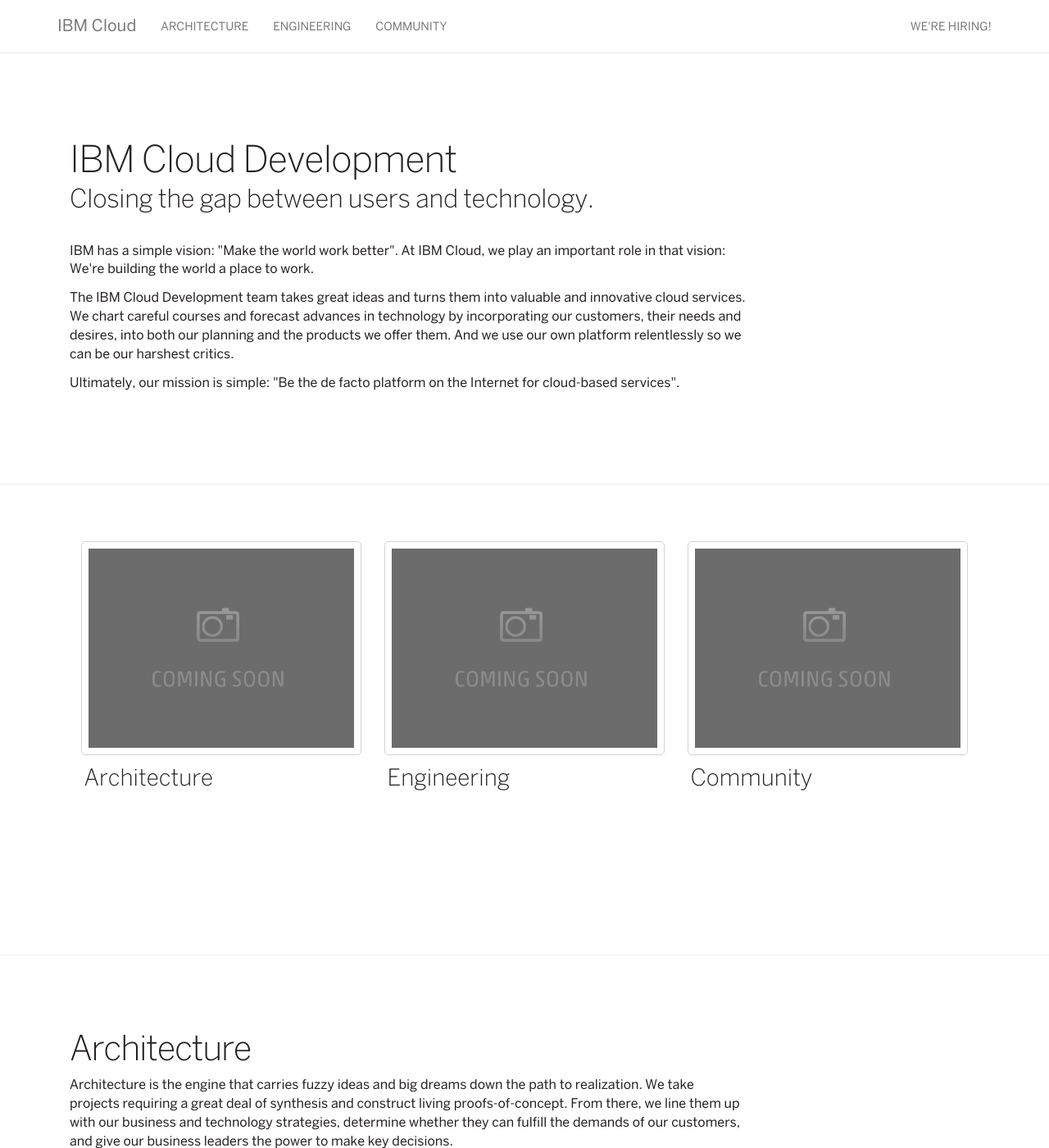
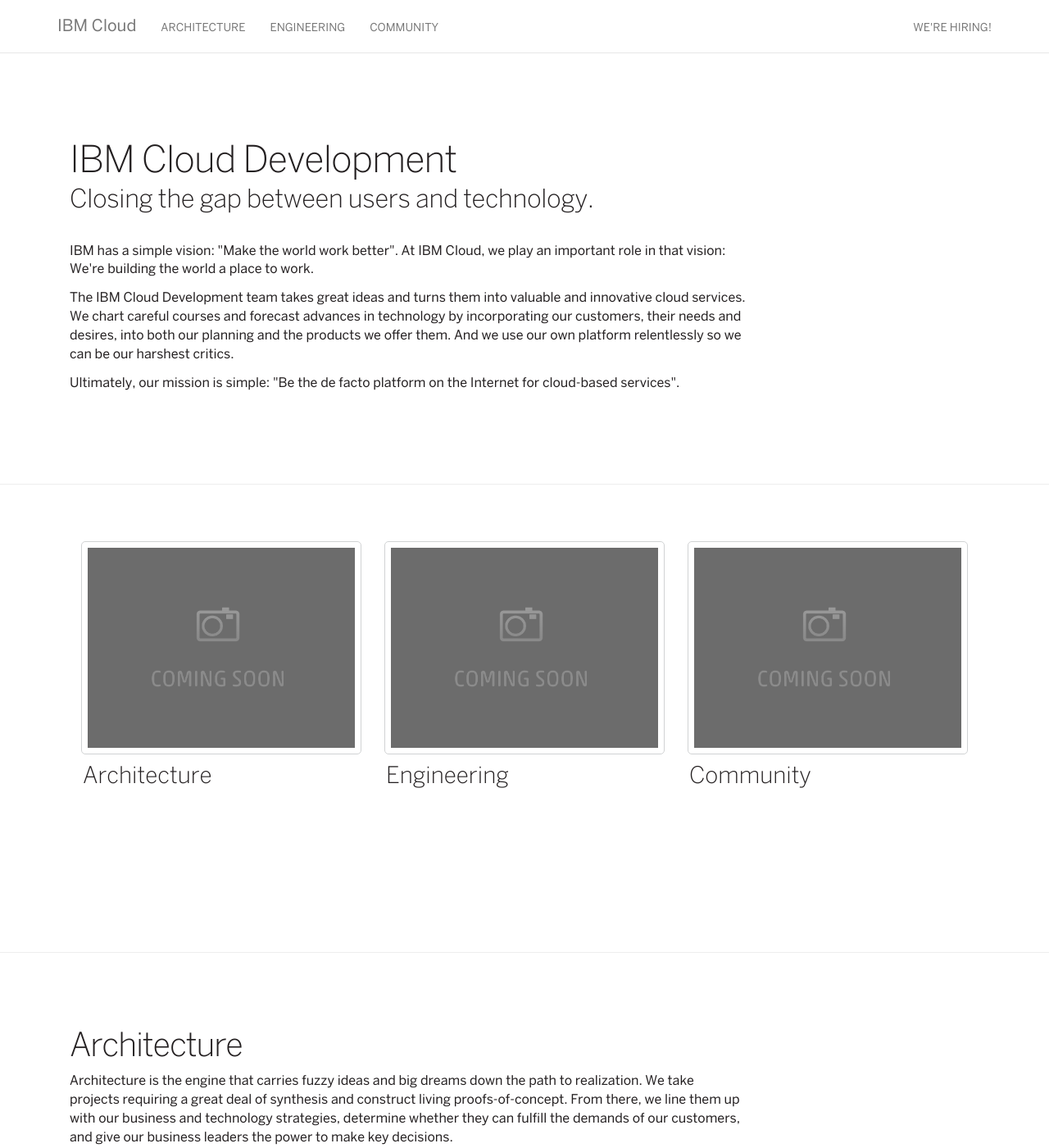
Before and after one commit to caleorourke/blue, a Jekyll site: the page built from index.html, in a window 1280 px wide and 1400 px high. Shown: the whole window at 82% size. Built offline with Jekyll 4.4.1, drawn with Linux system fonts in a browser that asks for light colours.

Commit message:
design updates

```diff
--- a/assets/css/main.css
+++ b/assets/css/main.css
@@ -41,13 +41,13 @@
 h1 {
   letter-spacing: -.03em;
   font-weight: 300;
-  font-size: 42px;
+  font-size: 40px;
 }
 
 h3 {
-  margin: 28px 0 8px;
+  margin: 25px 0 7px;
   letter-spacing: -.01em;
-  font-size: 31px;
+  font-size: 29px;
   font-weight: 300;
 }
 
@@ -64,7 +64,7 @@
   display: inline-block;
   max-width: 100%;
   height: auto;
-  padding: .5em;
+  padding: 7px;
   border: 1px solid #d1d3d4;
   border-radius: 5px;
 }
@@ -72,6 +72,10 @@
 .navbar-brand {
   font-size: 20px;
   line-height: 32px;
+}
+
+li.active > a.smooth {
+  height: 65px !important;
 }
 
 @media(min-width: 768px) {
@@ -88,8 +92,8 @@
   }
 
   .navbar-nav > li > a {
-    line-height: 34px;
-    font-size: 14px;
+    line-height: 38px;
+    font-size: 13.5px;
     text-transform: uppercase;
   }
 }
@@ -130,22 +134,22 @@
 }
 
 .panel {
-  margin-bottom: 2em;
+  margin-bottom: 32px;
 }
 
 .panel-box {
-  padding: 1em;
+  padding: 16px;
 }
 
 .panel-box .panel-title {
-  font-size: 1.75em;
+  font-size: 28px;
   font-weight: 300;
-  padding: .25em 0 0 .125em;
+  padding: 5px 0 0 2px;
   color: #231f20;
 }
 
 .panel-box .panel-teaser {
-  margin: -1.063em -1.063em 3em;
+  margin: -17px -17px 48px;
 }
 
 .panel-box .panel-teaser > * {
```
